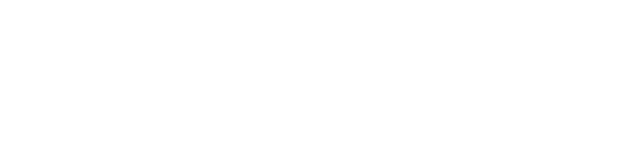
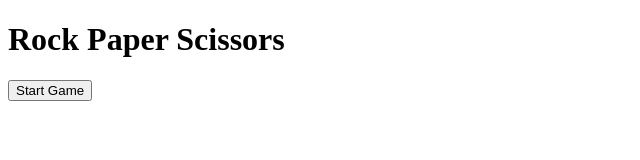
Before and after one commit to FrRrAaNn/Rock-Paper-Scissors-, a plain HTML site: page index.html in a window 1280 px wide. Shown: the whole page, without its empty margins (0-640 px from the left). Drawn offline with Linux system fonts and the light colour scheme.

Commit message:
added main.js and the body of index.html

```diff
--- a/index.html
+++ b/index.html
@@ -8,5 +8,13 @@
 </head>
 <body>
 
+<div class="flex-container">
+    <h1>Rock Paper Scissors</h1>
+    <button oneclick="game()"> Start Game </button>
+</div>
+
 </body>
+
+<script src = "main.js"></script>
+
 </html>
```
Also changed, not shown: main.js (added).
